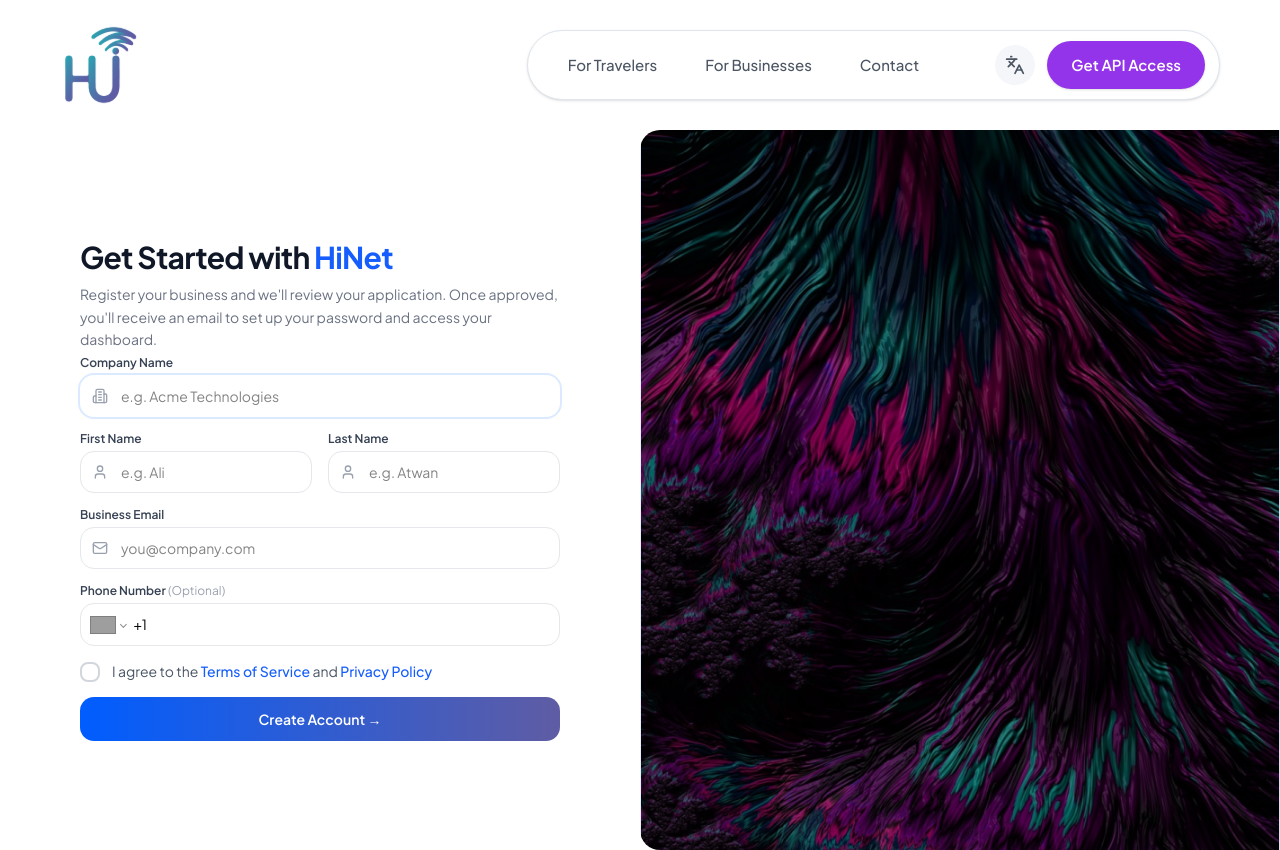
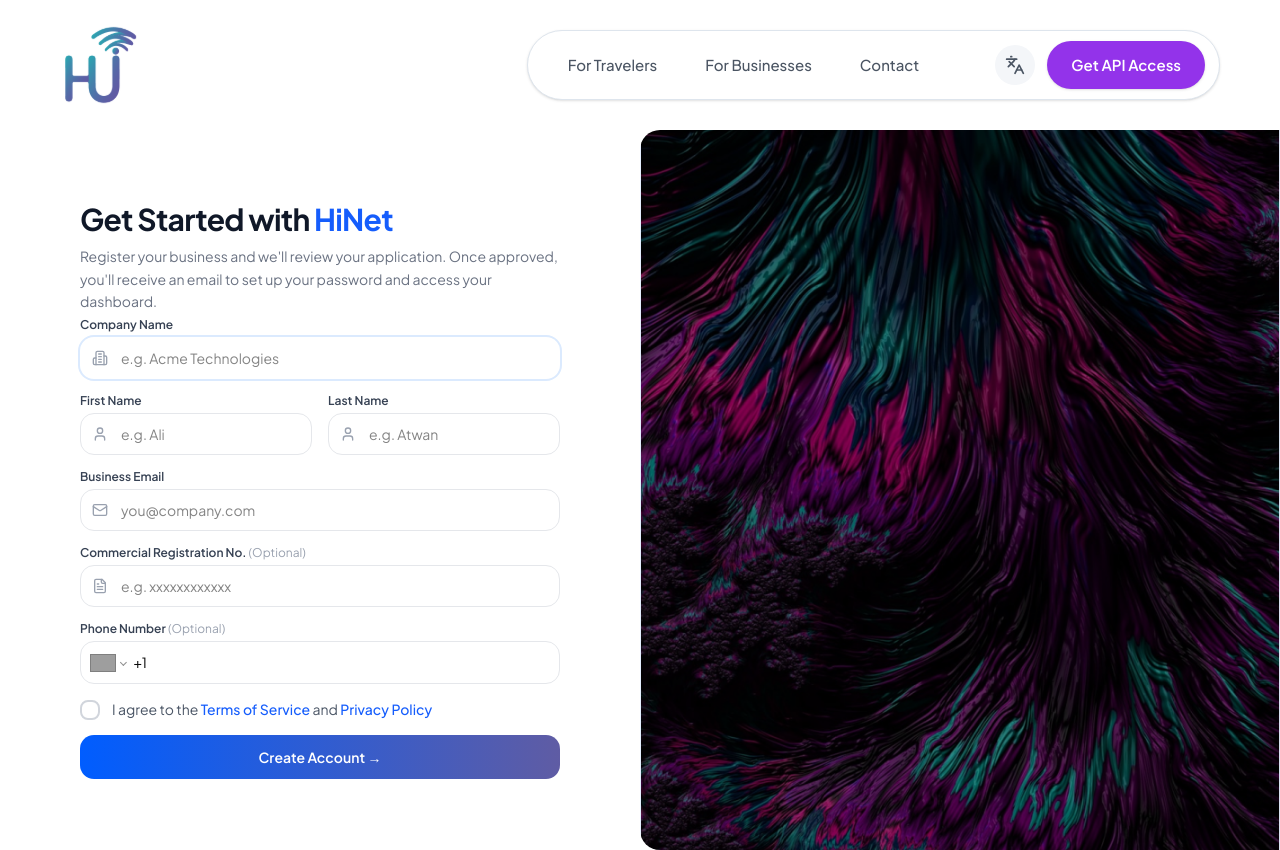
Before and after one commit to AliMahmood99/hinet-landing, a Next.js app: page /en/auth/signup in a window 1280 px wide. Built offline with nearby package versions, Linux system fonts and the light colour scheme; no server answers; grey boxes are pictures that could not be loaded.

Commit message:
add Commercial Registration field back to signup form

```diff
--- a/messages/ar.json
+++ b/messages/ar.json
@@ -91,6 +91,10 @@
         "lbl": "البريد الإلكتروني للعمل",
         "placeholder": "you@company.com"
       },
+      "crn": {
+        "lbl": "رقم السجل التجاري",
+        "placeholder": "مثال: xxxxxxxxxxxx"
+      },
       "phone": {
         "lbl": "رقم الجوال",
         "optional": "اختياري",
@@ -109,6 +113,7 @@
         "firstNameMax": "يجب ألا يتجاوز الاسم الأول 100 حرف",
         "lastNameRequired": "اسم العائلة مطلوب",
         "lastNameMax": "يجب ألا يتجاوز اسم العائلة 100 حرف",
+        "crnMax": "يجب ألا يتجاوز رقم السجل التجاري 50 حرف",
         "emailRequired": "البريد الإلكتروني مطلوب",
         "emailInvalid": "يرجى إدخال بريد إلكتروني صحيح",
         "emailMax": "يجب ألا يتجاوز البريد الإلكتروني 255 حرف",
--- a/messages/en.json
+++ b/messages/en.json
@@ -88,6 +88,10 @@
         "lbl": "Business Email",
         "placeholder": "you@company.com"
       },
+      "crn": {
+        "lbl": "Commercial Registration No.",
+        "placeholder": "e.g. xxxxxxxxxxxx"
+      },
       "phone": {
         "lbl": "Phone Number",
         "optional": "Optional",
@@ -106,6 +110,7 @@
         "firstNameMax": "First name must be at most 100 characters",
         "lastNameRequired": "Last name is required",
         "lastNameMax": "Last name must be at most 100 characters",
+        "crnMax": "Registration number must be at most 50 characters",
         "emailRequired": "Email is required",
         "emailInvalid": "Please enter a valid email address",
         "emailMax": "Email must be at most 255 characters",
--- a/src/components/auth/signup/Form.jsx
+++ b/src/components/auth/signup/Form.jsx
@@ -6,7 +6,7 @@ import { zodResolver } from "@hookform/resolvers/zod";
 import { useTranslations, useLocale } from "next-intl";
 import { useRouter } from "@/i18n/navigation";
 import { toast } from "sonner";
-import { Loader2, Building2, Mail, User, Phone, Check } from "lucide-react";
+import { Loader2, Building2, Mail, User, Phone, Check, FileText } from "lucide-react";
 import PhoneInput from "react-phone-number-input";
 import "react-phone-number-input/style.css";
 
@@ -34,6 +34,7 @@ export default function SignUpForm() {
       firstName: "",
       lastName: "",
       email: "",
+      crn: "",
       phone: "",
       acceptTerms: false,
     },
@@ -208,6 +209,31 @@ export default function SignUpForm() {
         )}
       </div>
 
+      {/* Commercial Registration Number */}
+      <div>
+        <label htmlFor="crn" className="block text-xs font-semibold text-gray-700 mb-1">
+          {t("form.crn.lbl")} <span className="text-gray-400 font-normal">({t("form.phone.optional")})</span>
+        </label>
+        <div className="relative">
+          <FileText className="absolute left-3 rtl:left-auto rtl:right-3 top-1/2 -translate-y-1/2 w-4 h-4 text-gray-400" />
+          <input
+            id="crn"
+            type="text"
+            maxLength={50}
+            placeholder={t("form.crn.placeholder")}
+            className={`w-full pl-10 rtl:pl-4 rtl:pr-10 pr-4 py-2.5 rounded-xl border ${
+              errors.crn
+                ? "border-red-400 focus:ring-red-200"
+                : "border-gray-200 focus:ring-blue-100"
+            } focus:outline-none focus:ring-2 focus:border-transparent transition-all text-sm`}
+            {...register("crn")}
+          />
+        </div>
+        {errors.crn && (
+          <p className="text-red-500 text-xs mt-1">{getErrorMessage(errors.crn)}</p>
+        )}
+      </div>
+
       {/* Phone with Country Code */}
       <div>
         <label htmlFor="phone" className="block text-xs font-semibold text-gray-700 mb-1">
--- a/src/lib/api.js
+++ b/src/lib/api.js
@@ -26,6 +26,10 @@ export async function registerBusiness(data) {
     password: crypto.randomUUID() + "A!1a",
   };
 
+  if (data.crn) {
+    payload.crn = data.crn.trim();
+  }
+
   if (data.phone) {
     payload.phone = data.phone;
   }
--- a/src/lib/validations/signup.js
+++ b/src/lib/validations/signup.js
@@ -35,6 +35,12 @@ export const signupSchema = z.object({
     .min(1, "lastNameRequired")
     .max(100, "lastNameMax"),
 
+  crn: z
+    .string()
+    .max(50, "crnMax")
+    .optional()
+    .or(z.literal("")),
+
   email: z
     .string()
     .min(1, "emailRequired")
```
